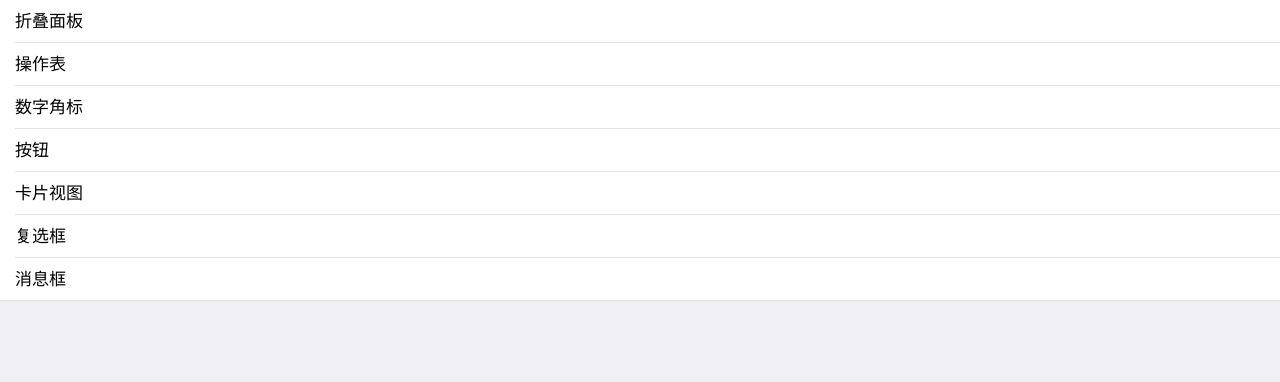
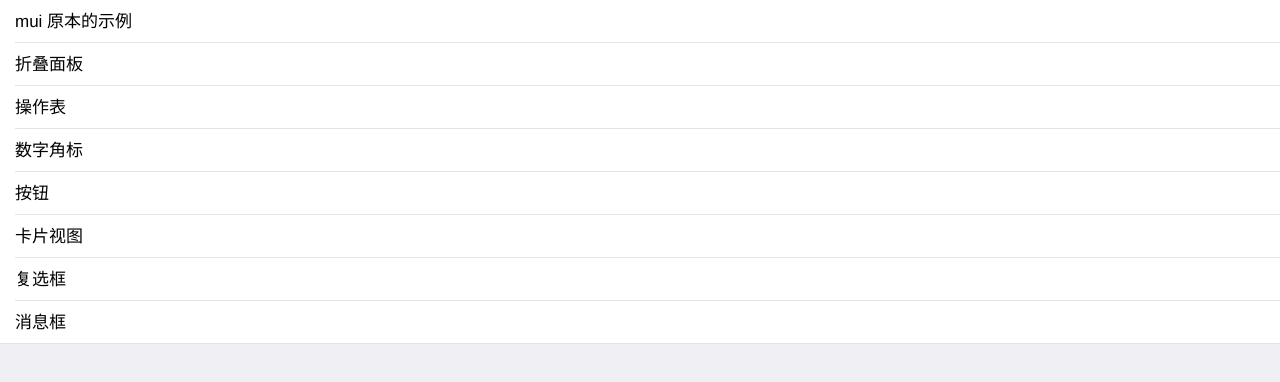
Before and after one commit to ForgetAll/StudyMui, a plain HTML site: page hello.html in a window 1280 px wide. Drawn offline with Linux system fonts and the light colour scheme.

Commit message:
增加原有示例入口

```diff
--- a/hello.html
+++ b/hello.html
@@ -20,6 +20,7 @@
 			mui.init()
 		</script>
 		<ul class="mui-table-view">
+			<li class="mui-table-view-cell"><a href="index.html">mui 原本的示例</a></li>
 			<li class="mui-table-view-cell"><a href="practice/accordion.html">折叠面板</a></li>
 			<li class="mui-table-view-cell"><a href="practice/actionsheet.html">操作表</a></li>
 			<li class="mui-table-view-cell"><a href="practice/badge.html">数字角标</a></li>
```
Also changed, not shown: manifest.json, 2 other files.
